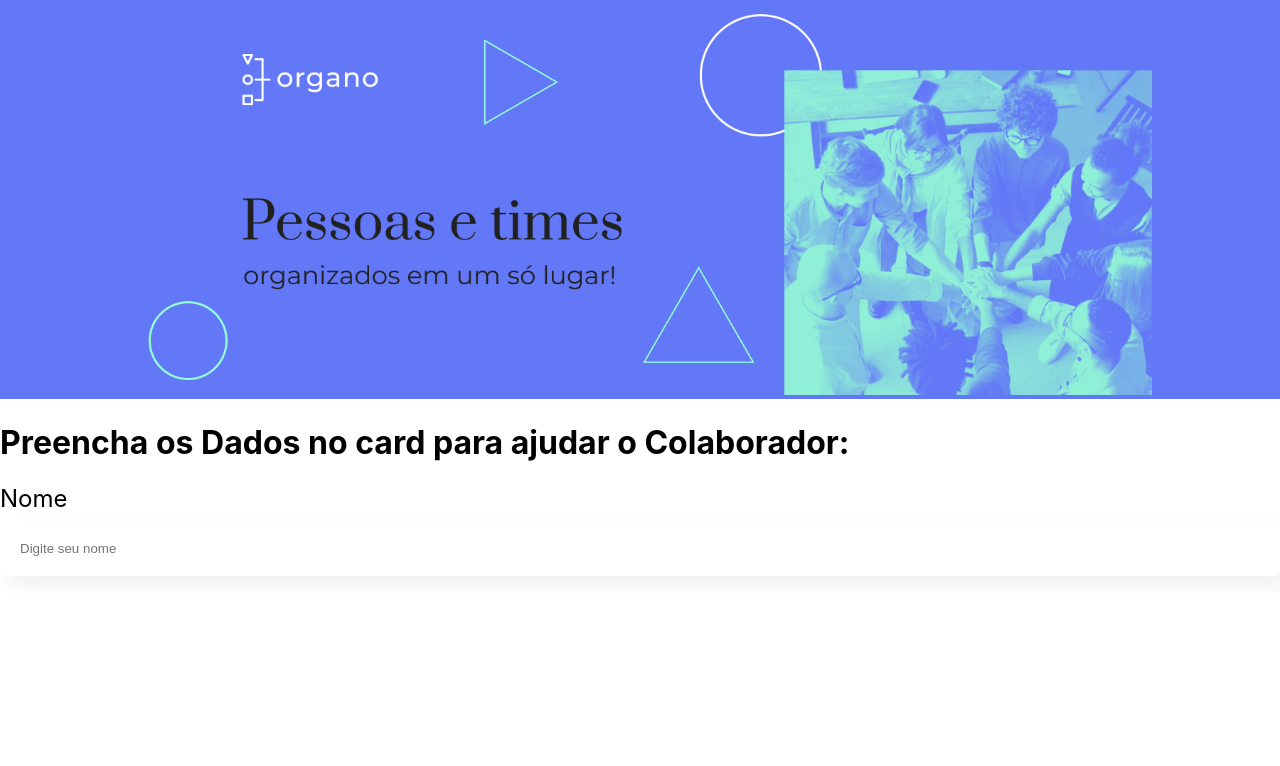
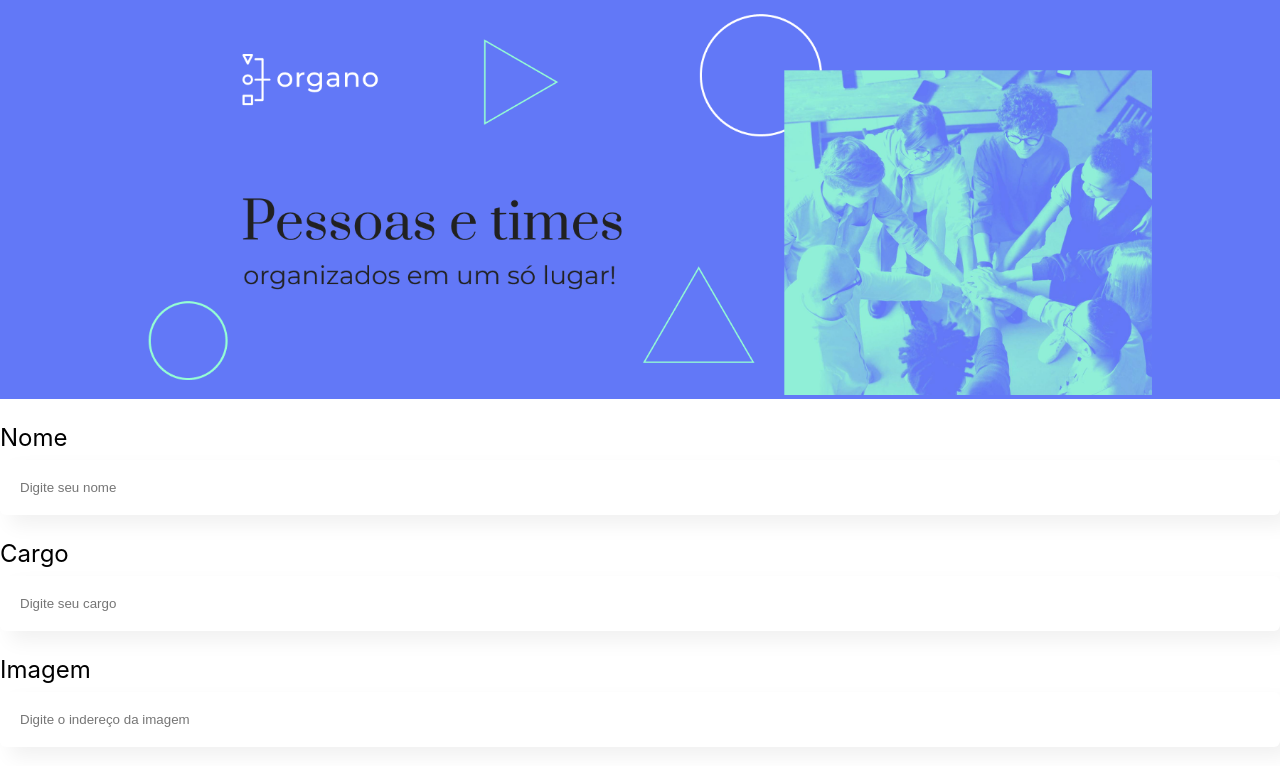
Before and after one commit to GabriellMaiaa/OrganoReact, a React (Create React App) app: page / in a window 1280 px wide. Shown: the top 766 px of the page. Built offline with nearby package versions, Linux system fonts and the light colour scheme.

Commit message:
avançando

```diff
--- a/src/App.js
+++ b/src/App.js
@@ -6,7 +6,9 @@
   return (
     <div className="App">
       <Banner/>
-      <CampoTexto/>
+      <CampoTexto label="Nome" placeholder= 'Digite seu nome'/>
+      <CampoTexto label="Cargo" placeholder= 'Digite seu cargo'/>
+      <CampoTexto label="Imagem" placeholder= 'Digite o indereço da imagem'/>
     </div>
   );
 }
--- a/src/components/CampoTexto/CampoTexto.js
+++ b/src/components/CampoTexto/CampoTexto.js
@@ -1,12 +1,11 @@
 import React from 'react'
 import './CampoTexto.css'
 
-const CampoTexto = () => {
+const CampoTexto = (props) => {
   return (
     <div className='campo-texto'>
-      <h1>Preencha os Dados no card para ajudar o Colaborador: </h1>
-      <label>Nome  </label>
-      <input type="text" placeholder='Digite seu nome'/>
+      <label>{props.label}</label>
+      <input type="text" placeholder={props.placeholder}/>
     </div>
   )
 }
```
